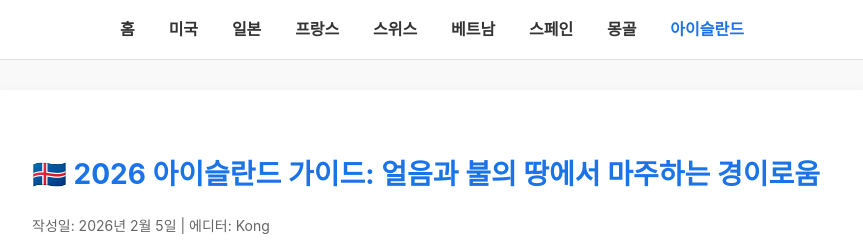
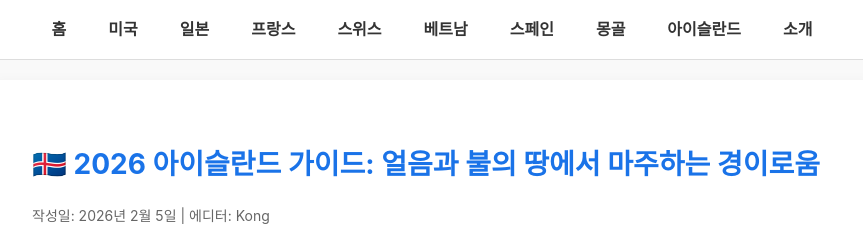
Before and after one commit to kong-shorts/kong-shorts.github.io, a plain HTML site: page guide-iceland.html in a window 1280 px wide. Shown: the top 246 px of the page, without its empty margins (208-1071 px from the left). Drawn offline with Linux system fonts and the light colour scheme.

Commit message:
Update guide-iceland.html

```diff
--- a/guide-iceland.html
+++ b/guide-iceland.html
@@ -33,17 +33,18 @@
 </head>
 <body>
 
-    <nav id="top-nav">
-        <a href="index.html">홈</a>
-        <a href="guide-usa.html">미국</a>
-        <a href="guide-japan.html">일본</a>
-        <a href="guide-france.html">프랑스</a>
-        <a href="guide-switzerland.html">스위스</a>
-        <a href="guide-vietnam.html">베트남</a>
-        <a href="guide-spain.html">스페인</a>
-        <a href="guide-mongolia.html">몽골</a>
-        <a href="guide-iceland.html" style="color:#1a73e8;">아이슬란드</a>
-    </nav>
+<nav style="background:#fff; padding:15px; border-bottom:1px solid #ddd; display:flex; justify-content:center; gap:12px; flex-wrap:wrap; font-weight:bold; margin-bottom: 20px;">
+    <a href="/" style="text-decoration:none; color:#333;">홈</a>
+    <a href="/guide-usa.html" style="text-decoration:none; color:#333;">미국</a>
+    <a href="/guide-japan.html" style="text-decoration:none; color:#333;">일본</a>
+    <a href="/guide-france.html" style="text-decoration:none; color:#333;">프랑스</a>
+    <a href="/guide-switzerland.html" style="text-decoration:none; color:#333;">스위스</a>
+    <a href="/guide-vietnam.html" style="text-decoration:none; color:#333;">베트남</a>
+    <a href="/guide-spain.html" style="text-decoration:none; color:#333;">스페인</a>
+    <a href="/guide-mongolia.html" style="text-decoration:none; color:#333;">몽골</a>
+    <a href="/guide-iceland.html" style="text-decoration:none; color:#333;">아이슬란드</a>
+    <a href="/about.html" style="text-decoration:none; color:#333;">소개</a>
+</nav>
 
     <div class="container">
         <h1>🇮🇸 2026 아이슬란드 가이드: 얼음과 불의 땅에서 마주하는 경이로움</h1>
```
